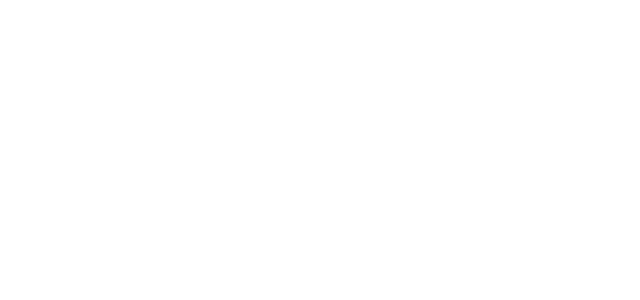
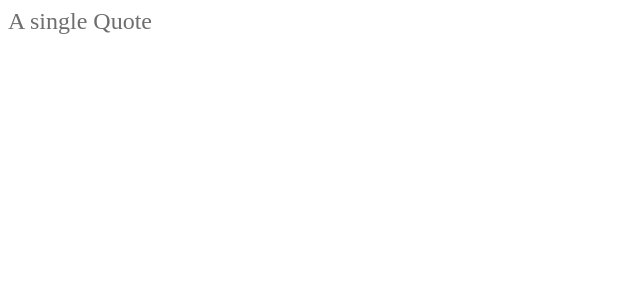
Before and after one commit to SalimSalimi/VueJsCourse, a Vue app in the folder 10. Wonderful Quotes Project/quotes-project/: page / in a window 1280 px wide. Shown: the top 300 px of the page, without its empty margins (0-640 px from the left). Built offline with nearby package versions, Linux system fonts and the light colour scheme; a web font is replaced by a local one.

Commit message:
Showing a quote

```diff
--- a/10. Wonderful Quotes Project/quotes-project/src/App.vue
+++ b/10. Wonderful Quotes Project/quotes-project/src/App.vue
@@ -1,9 +1,12 @@
 <template>
   <div class="container">
+    <app-quotes-grid :quotes="quotes"></app-quotes-grid>
   </div>
 </template>
 
 <script>
+  import QuotesGrid from './components/QuotesGrid.vue';
+
   export default {
     data: function() {
       return {
@@ -12,6 +15,9 @@ export default {
         ],
         maxQuotes: 10
       }
+    },
+    components: {
+      appQuotesGrid: QuotesGrid
     }
   }
 </script>
--- a/10. Wonderful Quotes Project/quotes-project/src/components/QuotesGrid.vue
+++ b/10. Wonderful Quotes Project/quotes-project/src/components/QuotesGrid.vue
@@ -1,11 +1,19 @@
 <template>
   <div class="row">
+    <app-quote v-for="quote in quotes" :key="quote">
+        {{ quote }}
+    </app-quote>
   </div>
 </template>
 
 <script>
+    import Quote from './Quote.vue';
+
     export default {
-        props: ['quotes']
+        props: ['quotes'],
+        components: {
+            appQuote: Quote
+        }
     }
 </script>
 
```
Lines whose indentation alone changed are shown as unchanged.
